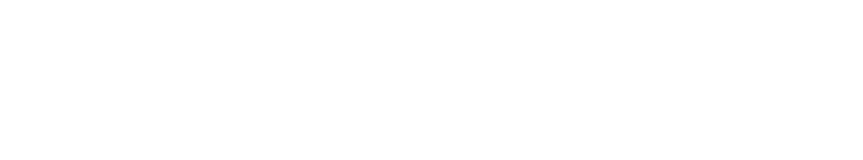
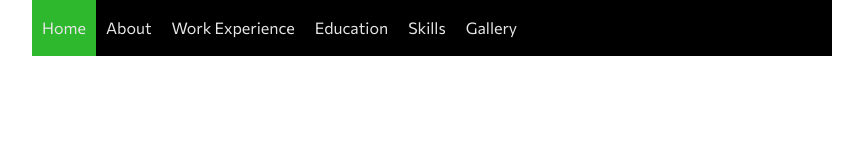
Before and after one commit to hadihudhoriDTSFE/latihan-membuat-template, a plain HTML site: page asset/page/gallery.html in a window 1280 px wide. Shown: the whole page, without its empty margins (208-1071 px from the left). Drawn offline with Linux system fonts and the light colour scheme.

Commit message:
galerry awal

```diff
--- /dev/null
+++ b/asset/css/gallery.css
@@ -0,0 +1,3 @@
+.container {
+    border: 5px solid red;
+}
--- a/asset/css/index.css
+++ b/asset/css/index.css
@@ -271,6 +271,7 @@ footer h3, footer p, footer p a {
 }
 footer h3 {
   text-transform: uppercase;
+  color: limegreen;
   border-bottom: 1px solid limegreen;
 }
 footer a:hover {
--- a/asset/page/gallery.html
+++ b/asset/page/gallery.html
@@ -0,0 +1,29 @@
+<!DOCTYPE html>
+<html lang="en">
+
+<head>
+    <meta charset="UTF-8">
+    <meta name="viewport" content="width=device-width, initial-scale=1.0">
+    <link rel="stylesheet" href="../css/index.css" />
+    <link rel="stylesheet" href="">
+    <link href="https://fonts.googleapis.com/css2?family=Commissioner:wght@100;400;700&display=swap" rel="stylesheet" />
+    <link rel="stylesheet" href="https://cdnjs.cloudflare.com/ajax/libs/font-awesome/4.7.0/css/font-awesome.min.css" />
+    <title>Gallery</title>
+</head>
+
+<body>
+    <div class="container">
+        <nav>
+            <ul class="navbar">
+                <li class="item"><a class="active" href="../../index.html#home">home</a></li>
+                <li class="item"><a href="../../index.html#about">about</a></li>
+                <li class="item"><a href="../../index.html#work">work experience</a></li>
+                <li class="item"><a href="../../index.html#edu">education</a></li>
+                <li class="item"><a href="../../index.html#skills">skills</a></li>
+                <li class="item"><a href="./gallery.html">gallery</a></li>
+            </ul>
+        </nav>
+    </div>
+</body>
+
+</html>
```
